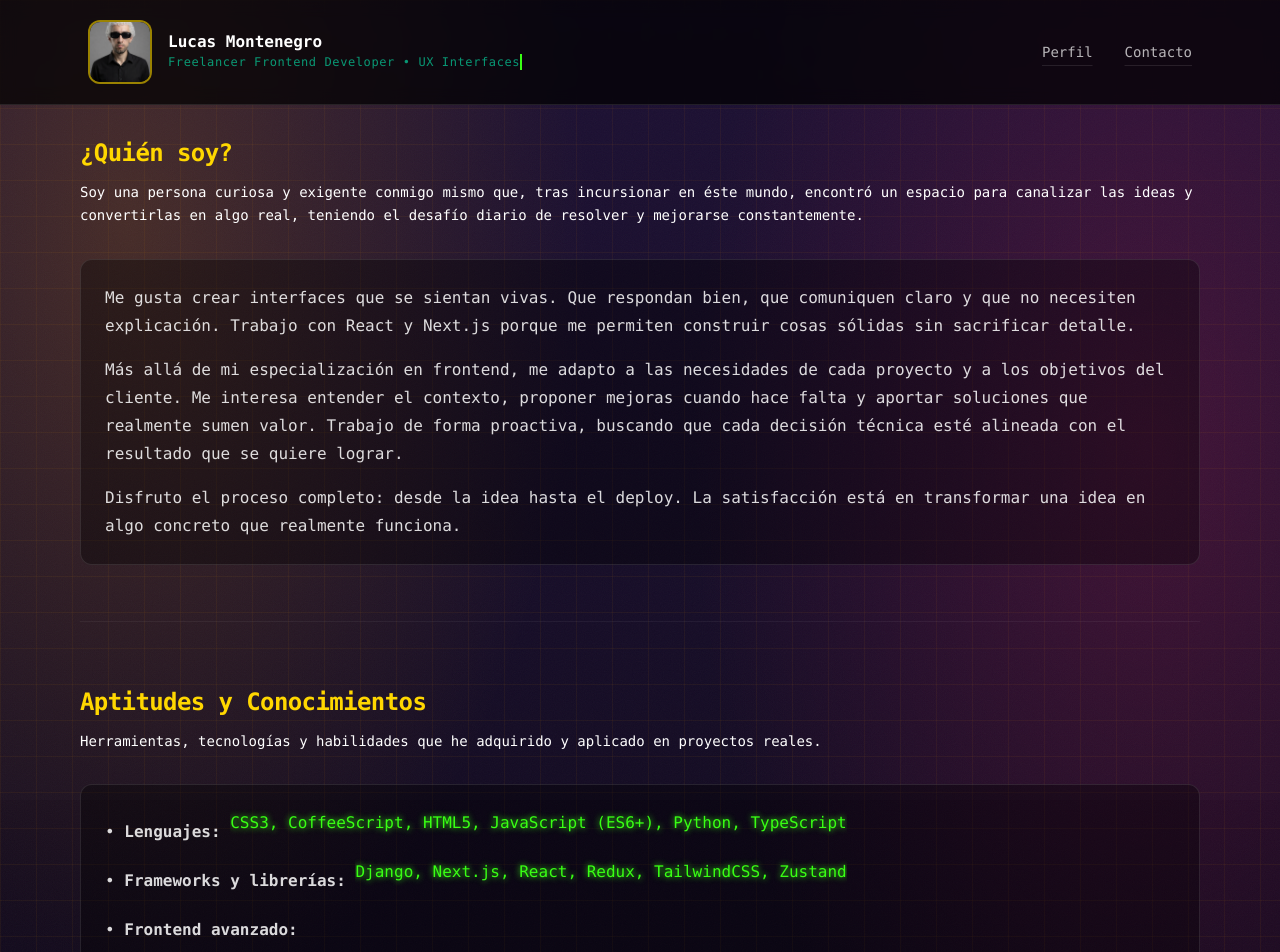
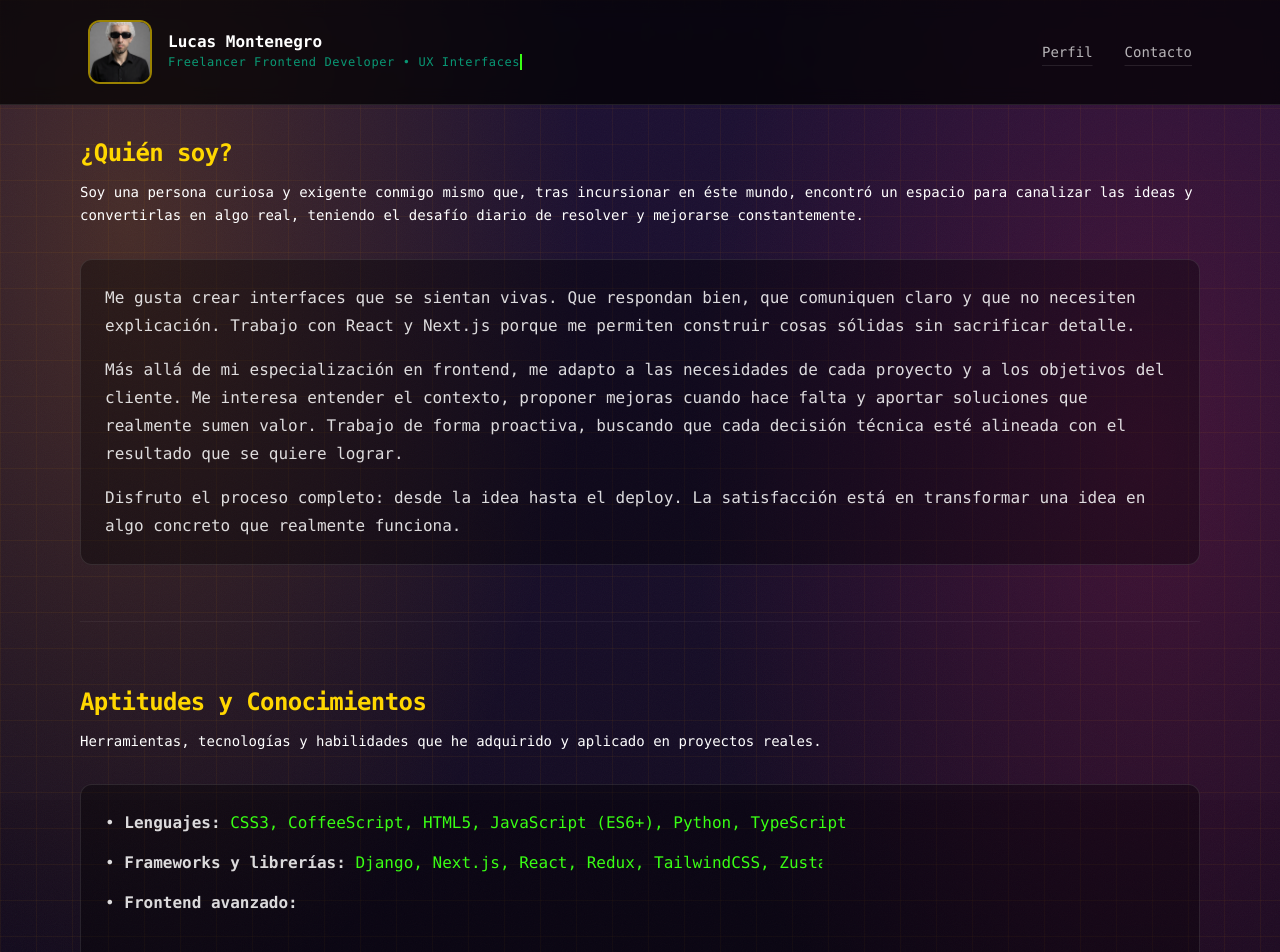
Before and after one commit to lu-developer476/Portfolio, a Next.js app: page /about in a window 1280 px wide. Shown: the top 952 px of the page. Built offline with nearby package versions, Linux system fonts and the light colour scheme.

Commit message:
globals.css

```diff
--- a/src/app/globals.css
+++ b/src/app/globals.css
@@ -107,36 +107,16 @@ body {
              blink 0.75s step-end infinite;
 }
 
-/* Animación de tipeo sin cursor */
-.animate-typing-no-cursor {
-  display: inline-block;
-  width: 0;
-  color: #39ff14; /* verde neón */
-  animation: typing 2s steps(20, end) forwards;
-}
-
-.delay-500 {
-  animation-delay: 0.5s;
-}
-
 @keyframes typingWord {
-  from {
-    width: 0;
-  }
-  to {
-    width: max-content;
-  }
+  from { clip-path: inset(0 100% 0 0); }
+  to { clip-path: inset(0 0 0 0); }
 }
 
 .word {
   display: inline-block;
-  overflow: hidden;
   white-space: nowrap;
-  width: 0;
-
   color: #39ff14;
-  text-shadow: 0 0 6px #39ff14;
-
+  clip-path: inset(0 100% 0 0);
   animation: typingWord 0.6s steps(20, end) forwards;
 }
 
```
